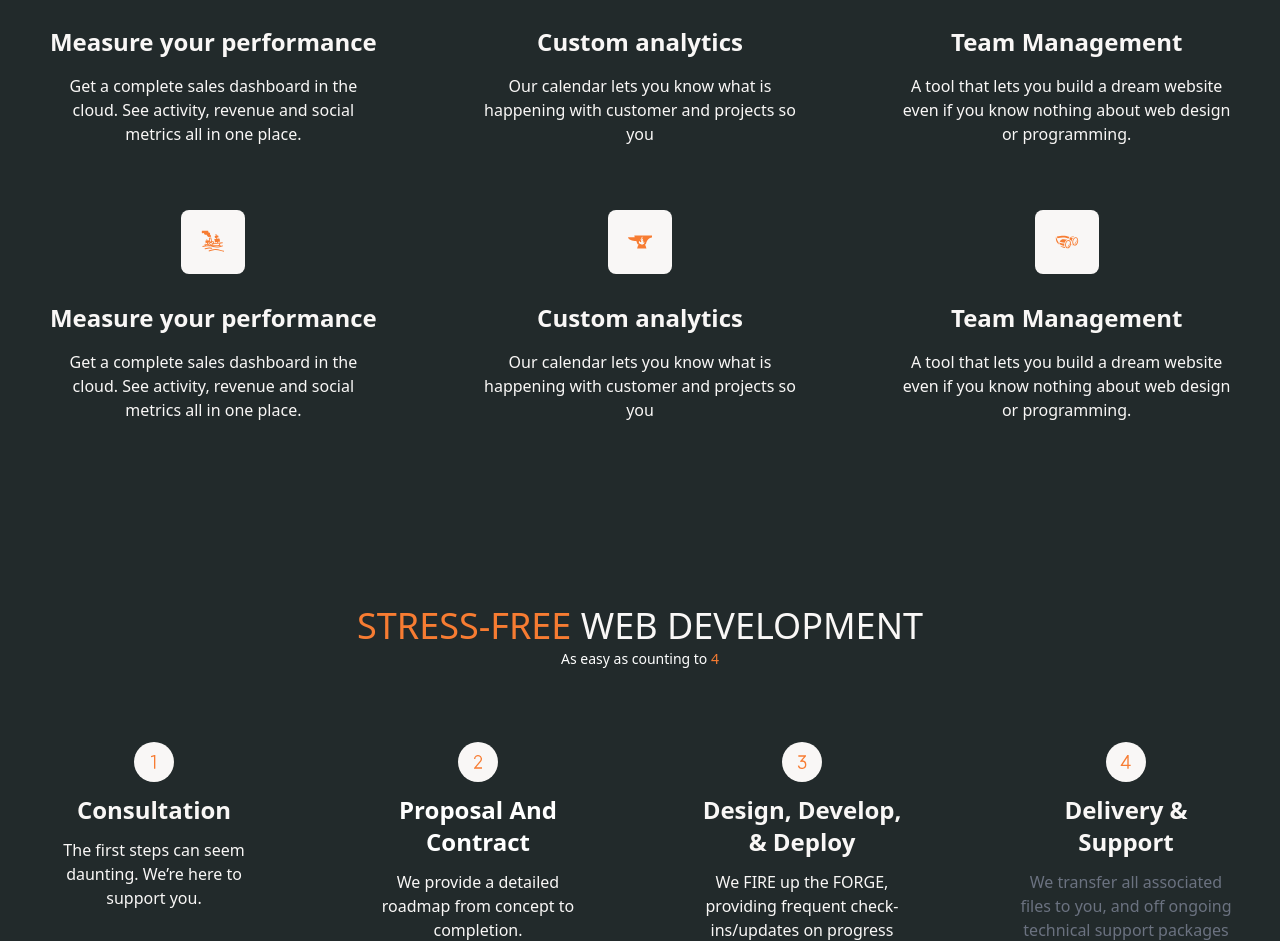
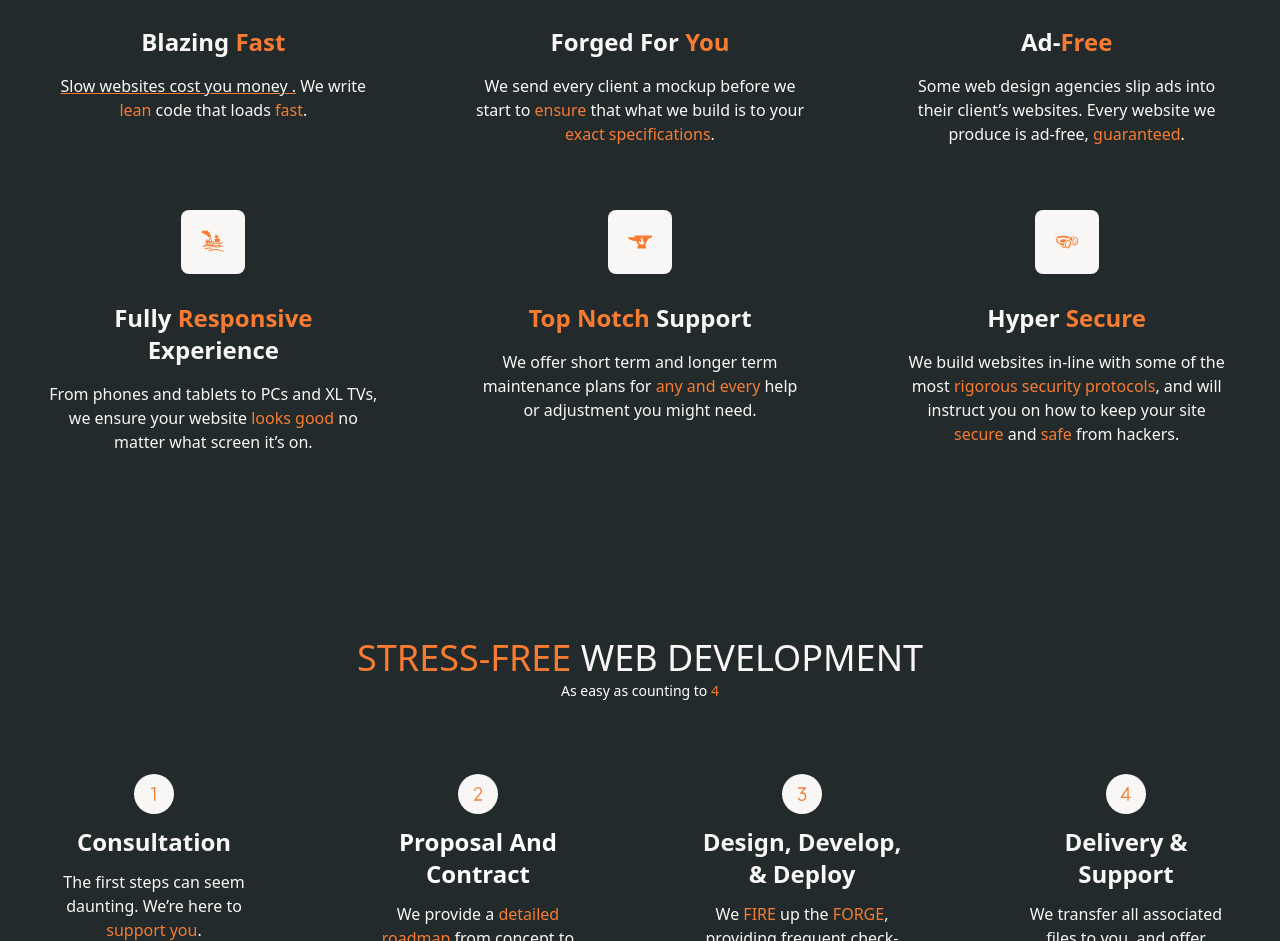
Before and after one commit to JScrips/CT_Skillstest, a Next.js app: page / in a window 1280 px wide. Shown: the part 1691-2632 px from the top of the page. Built offline with nearby package versions, Linux system fonts and the light colour scheme.

Commit message:
More highligts and buzzwords

```diff
--- a/components/BenefitContent.tsx
+++ b/components/BenefitContent.tsx
@@ -28,7 +28,8 @@ const BenefitContent = () => {
             </h3>
 
             <p className="text-forge-primary">
-              The first steps can seem daunting. We’re here to support you.
+              The first steps can seem daunting. We’re here to{' '}
+              <span className="text-forge-acc">support you</span>.
             </p>
           </div>
 
@@ -42,7 +43,9 @@ const BenefitContent = () => {
             </h3>
 
             <p className="text-forge-primary">
-              We provide a detailed roadmap from concept to completion.
+              We provide a{' '}
+              <span className="text-forge-acc">detailed roadmap</span> from
+              concept to completion.
             </p>
           </div>
 
@@ -56,8 +59,9 @@ const BenefitContent = () => {
             </h3>
 
             <p className="text-forge-primary">
-              We FIRE up the FORGE, providing frequent check-ins/updates on
-              progress
+              We <span className="text-forge-acc">FIRE</span> up the{' '}
+              <span className="text-forge-acc">FORGE</span>, providing frequent
+              check-ins/updates on progress
             </p>
           </div>
 
@@ -70,9 +74,10 @@ const BenefitContent = () => {
               Delivery & Support
             </h3>
 
-            <p className="text-gray-500 dark:text-gray-300">
-              We transfer all associated files to you, and off ongoing technical
-              support packages to suit your business needs.
+            <p className="text-forge-primary">
+              We transfer all associated files to you, and offer{' '}
+              <span className="text-forge-acc">ongoing technical support</span>{' '}
+              packages to suit your business needs.
             </p>
           </div>
         </div>
--- a/components/Ourservices.tsx
+++ b/components/Ourservices.tsx
@@ -17,11 +17,14 @@ const Ourservices = () => {
                 <GiBlacksmith className="text-2xl" />
               </div>
               <h3 className="mb-4 text-xl font-bold leading-tight md:text-2xl">
-                Measure your performance
+                Blazing <span className="text-forge-acc">Fast</span>
               </h3>
               <p className="text-coolGray-500 font-medium">
-                Get a complete sales dashboard in the cloud. See activity,
-                revenue and social metrics all in one place.
+                <span className="underline decoration-forge-acc">
+                  Slow websites cost you money .
+                </span>{' '}
+                We write <span className="text-forge-acc">lean</span> code that
+                loads <span className="text-forge-acc">fast</span>.
               </p>
             </div>
           </div>
@@ -32,11 +35,13 @@ const Ourservices = () => {
               </div>
 
               <h3 className="mb-4 text-xl font-bold leading-tight md:text-2xl">
-                Custom analytics
+                Forged For <span className="text-forge-acc">You</span>
               </h3>
               <p className="text-coolGray-500 font-medium">
-                Our calendar lets you know what is happening with customer and
-                projects so you
+                We send every client a mockup before we start to{' '}
+                <span className="text-forge-acc">ensure</span> that what we
+                build is to your{' '}
+                <span className="text-forge-acc">exact specifications</span>.
               </p>
             </div>
           </div>
@@ -46,11 +51,12 @@ const Ourservices = () => {
                 <GiFurnace className="text-2xl" />
               </div>
               <h3 className="mb-4 text-xl font-bold leading-tight md:text-2xl">
-                Team Management
+                Ad-<span className="text-forge-acc">Free</span>
               </h3>
               <p className="text-coolGray-500 font-medium">
-                A tool that lets you build a dream website even if you know
-                nothing about web design or programming.
+                Some web design agencies slip ads into their client’s websites.
+                Every website we produce is ad-free,{' '}
+                <span className="text-forge-acc">guaranteed</span>.
               </p>
             </div>
           </div>
@@ -62,11 +68,13 @@ const Ourservices = () => {
                 <GiIronHulledWarship className="text-2xl" />
               </div>
               <h3 className="mb-4 text-xl font-bold leading-tight md:text-2xl">
-                Measure your performance
+                Fully <span className="text-forge-acc">Responsive</span>{' '}
+                Experience
               </h3>
               <p className="text-coolGray-500 font-medium">
-                Get a complete sales dashboard in the cloud. See activity,
-                revenue and social metrics all in one place.
+                From phones and tablets to PCs and XL TVs, we ensure your
+                website <span className="text-forge-acc">looks good</span> no
+                matter what screen it’s on.
               </p>
             </div>
           </div>
@@ -77,11 +85,12 @@ const Ourservices = () => {
               </div>
 
               <h3 className="mb-4 text-xl font-bold leading-tight md:text-2xl">
-                Custom analytics
+                <span className="text-forge-acc">Top Notch</span> Support
               </h3>
               <p className="text-coolGray-500 font-medium">
-                Our calendar lets you know what is happening with customer and
-                projects so you
+                We offer short term and longer term maintenance plans for{' '}
+                <span className="text-forge-acc">any and every</span> help or
+                adjustment you might need.
               </p>
             </div>
           </div>
@@ -91,11 +100,16 @@ const Ourservices = () => {
                 <GiSteampunkGoggles className="text-2xl" />
               </div>
               <h3 className="mb-4 text-xl font-bold leading-tight md:text-2xl">
-                Team Management
+                Hyper <span className="text-forge-acc">Secure</span>
               </h3>
               <p className="text-coolGray-500 font-medium">
-                A tool that lets you build a dream website even if you know
-                nothing about web design or programming.
+                We build websites in-line with some of the most{' '}
+                <span className="text-forge-acc">
+                  rigorous security protocols
+                </span>
+                , and will instruct you on how to keep your site{' '}
+                <span className="text-forge-acc">secure</span> and{' '}
+                <span className="text-forge-acc">safe</span> from hackers.
               </p>
             </div>
           </div>
```
